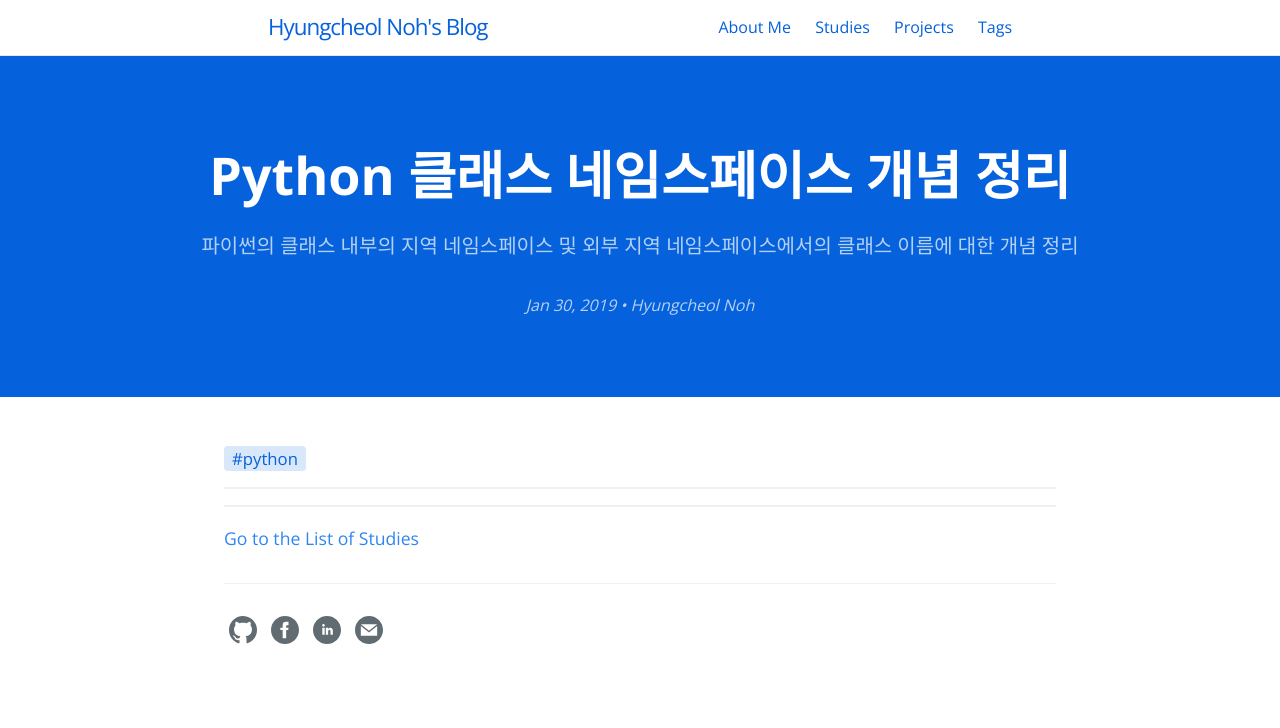
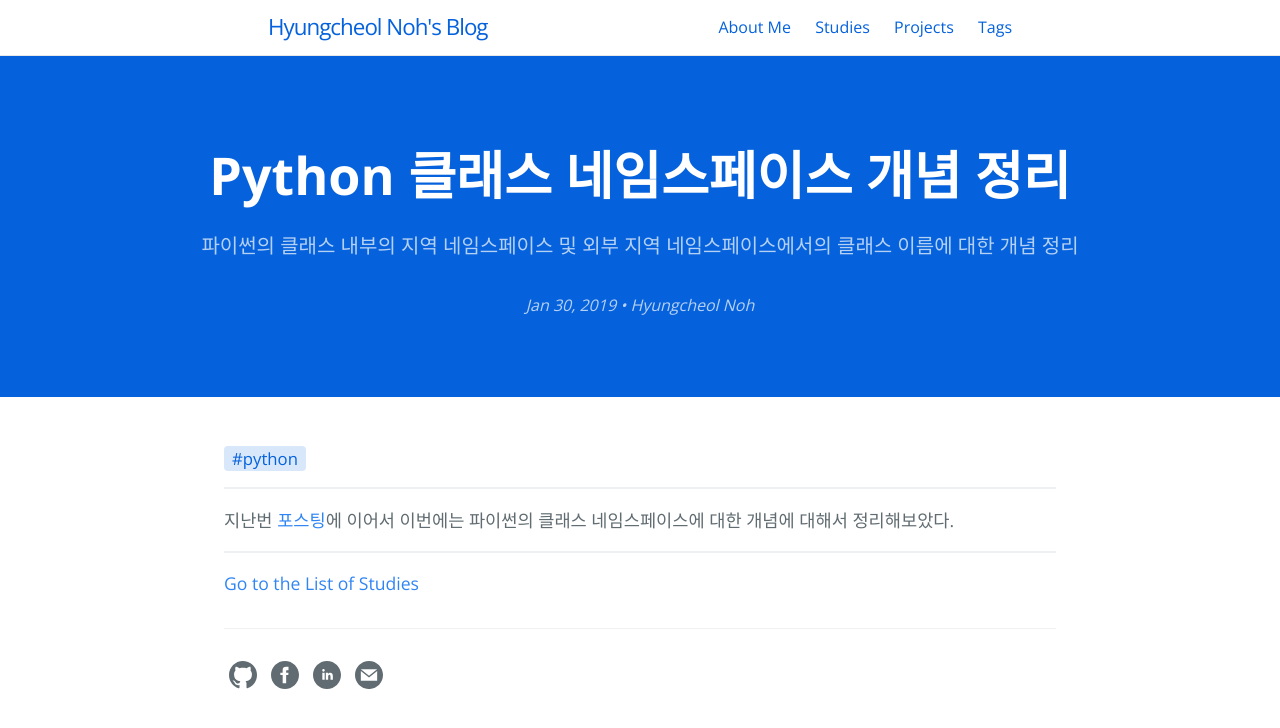
Before and after one commit to hcnoh/hcnoh.github.io, a Jekyll site: the page built from _posts/2019-01-30-python-class-namespace.md, in a window 1280 px wide. Shown: the top 728 px of the page. Built offline with Jekyll 4.4.1, drawn with Linux system fonts in a browser that asks for light colours; comment, search, counter and statistics services are not loaded.

Commit message:
Update 2019-01-30-python-class-namespace.md

```diff
--- a/_posts/2019-01-30-python-class-namespace.md
+++ b/_posts/2019-01-30-python-class-namespace.md
@@ -12,3 +12,5 @@ image: /thumbnail-mobile.png
 author: "Hyungcheol Noh"
 permalink: /2019-01-30-python-class-namespace
 ---
+
+지난번 [포스팅](https://hcnoh.github.io/2019-01-30-python-namespace)에 이어서 이번에는 파이썬의 클래스 네임스페이스에 대한 개념에 대해서 정리해보았다.
```
